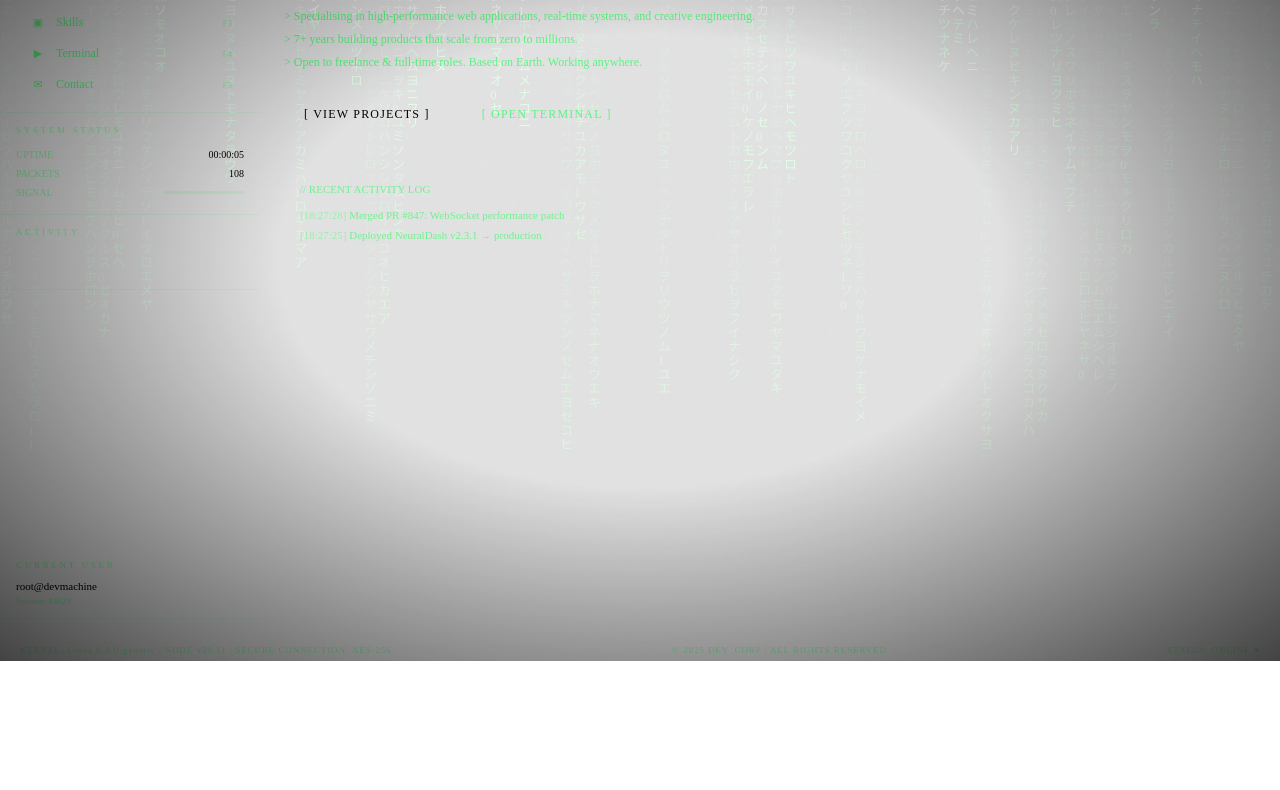
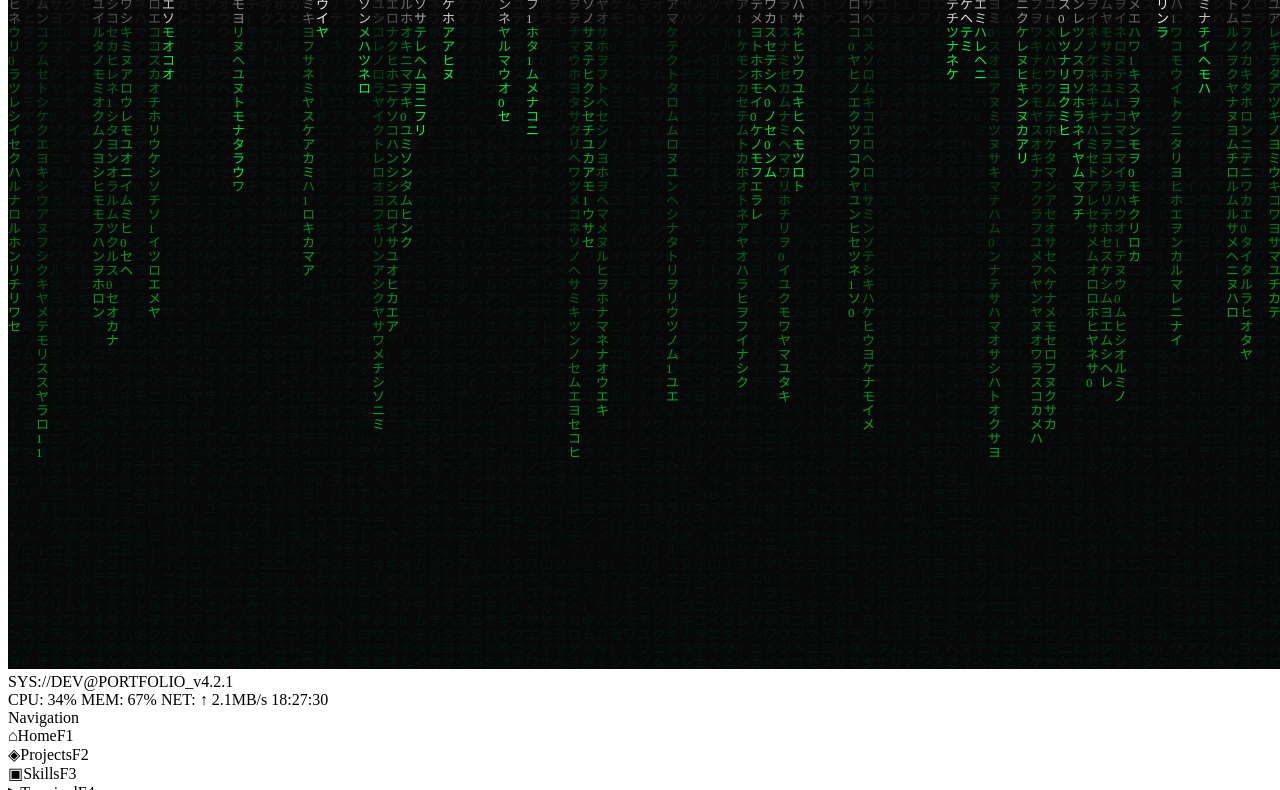
Before and after one commit to Prem759-0/Terminal-portfolio, a plain HTML site: page index.html in a window 1280 px wide. Shown: the part 139-929 px from the top of the page. Before the commit the page ends 800 px from the top, so only its background shows below. Drawn offline with Linux system fonts and the light colour scheme.

Commit message:
Update styles.css

```diff
--- a/styles.css
+++ b/styles.css
@@ -1,71 +1,6 @@
 @
   --border:rgba(0,255,65,0.2);--border2:rgba(0,255,65,0.4);
-  --font:'Share Tech Mono',monospace;--font2:'Orbitron',monospace;
-  --scanline:repeating-linear-gradient(0deg,transparent,transparent 2px,rgba(0,0,0,0.15) 2px,rgba(0,0,0,0.15) 4px);
-}
-html,body{width:100%;height:100%;overflow:hidden;background:var(--bg);color:var(--green);font-family:var(--font);}
-
-/* SCANLINE OVERLAY */
-body::before{content:'';position:fixed;inset:0;background:var(--scanline);pointer-events:none;z-index:9999;animation:scanMove 8s linear infinite;}
-body::after{content:'';position:fixed;inset:0;background:radial-gradient(ellipse at center,transparent 40%,rgba(0,0,0,0.7) 100%);pointer-events:none;z-index:9998;}
-@keyframes scanMove{0%{background-position:0 0}100%{background-position:0 100px}}
-
-/* MATRIX RAIN */
-#matrix-bg{position:fixed;inset:0;z-index:0;opacity:0.12;}
-
-/* LAYOUT */
-#app{position:fixed;inset:0;z-index:10;display:grid;grid-template-columns:260px 1fr;grid-template-rows:auto 1fr auto;gap:0;}
-
-/* TOP BAR */
-#topbar{grid-column:1/-1;background:var(--bg2);border-bottom:1px solid var(--border);
-  display:flex;align-items:center;justify-content:space-between;padding:8px 20px;
-  position:relative;overflow:hidden;}
-#topbar::before{content:'';position:absolute;bottom:0;left:0;right:0;height:1px;background:linear-gradient(90deg,transparent,var(--green),transparent);animation:scanH 3s linear infinite;}
-@keyframes scanH{0%{transform:translateX(-100%)}100%{transform:translateX(100%)}}
-.topbar-left{display:flex;align-items:center;gap:16px;}
-.sys-id{font-family:var(--font2);font-size:13px;font-weight:700;color:var(--green);letter-spacing:0.15em;}
-.sys-id span{color:var(--amber);}
-.topbar-dots{display:flex;gap:6px;}
-.dot{width:10px;height:10px;border-radius:50%;cursor:pointer;}
-.dot.red{background:var(--red);box-shadow:0 0 6px var(--red);}
-.dot.amber{background:var(--amber);box-shadow:0 0 6px var(--amber);}
-.dot.green{background:var(--green);box-shadow:0 0 6px var(--green);}
-.topbar-right{display:flex;gap:20px;font-size:10px;color:rgba(0,255,65,0.5);}
-#clock{color:var(--green);font-size:13px;letter-spacing:0.1em;}
-.blink{animation:blink 1s step-end infinite;}
-@keyframes blink{0%,100%{opacity:1}50%{opacity:0}}
-
-/* SIDEBAR */
-#sidebar{background:var(--bg2);border-right:1px solid var(--border);padding:20px 0;overflow-y:auto;display:flex;flex-direction:column;gap:0;}
-.sidebar-section{padding:12px 16px;border-bottom:1px solid rgba(0,255,65,0.08);}
-.sidebar-title{font-size:9px;letter-spacing:0.3em;color:rgba(0,255,65,0.4);margin-bottom:10px;text-transform:uppercase;}
-.nav-item{display:flex;align-items:center;gap:10px;padding:8px 12px;cursor:pointer;border-radius:2px;transition:all 0.2s;font-size:12px;color:rgba(0,255,65,0.6);border-left:2px solid transparent;}
-.nav-item:hover,.nav-item.active{background:var(--green3);border-left-color:var(--green);color:var(--green);}
-.nav-item .nav-icon{font-size:11px;width:16px;text-align:center;color:var(--green2);}
-.nav-item .nav-key{margin-left:auto;font-size:9px;color:rgba(0,255,65,0.3);}
-.status-row{display:flex;justify-content:space-between;align-items:center;padding:4px 0;font-size:10px;}
-.status-label{color:rgba(0,255,65,0.4);}
-.status-val{color:var(--green);}
-.status-bar-wrap{width:80px;height:3px;background:rgba(0,255,65,0.1);border-radius:1px;overflow:hidden;}
-.status-bar-fill{height:100%;background:var(--green);border-radius:1px;box-shadow:0 0 4px var(--green);}
-.mini-chart{display:flex;align-items:flex-end;gap:2px;height:30px;margin-top:8px;}
-.mini-bar{flex:1;background:var(--green2);border-radius:1px 1px 0 0;opacity:0.7;transition:height 0.5s ease;}
-
-/* MAIN CONTENT */
-#main{overflow-y:auto;position:relative;}
-.panel{display:none;padding:24px;animation:fadeIn 0.3s ease;}
-.panel.active{display:block;}
-@keyframes fadeIn{from{opacity:0;transform:translateY(8px)}to{opacity:1;transform:translateY(0)}}
-
-/* TERMINAL STYLE */
-.terminal-header{margin-bottom:20px;}
-.terminal-path{font-size:11px;color:rgba(0,255,65,0.5);margin-bottom:4px;}
-.terminal-title{font-family:var(--font2);font-size:22px;font-weight:900;color:var(--green);text-shadow:0 0 20px rgba(0,255,65,0.5);letter-spacing:0.05em;}
-.terminal-title span{color:var(--amber);}
-.glitch{position:relative;display:inline-block;}
-.glitch::before,.glitch::after{content:attr(data-text);position:absolute;top:0;left:0;width:100%;height:100%;}
-.glitch::before{color:var(--red);animation:glitch1 3s infinite;clip-path:polygon(0 0,100% 0,100% 35%,0 35%);}
-.glitch::after{color:var(--cyan);animation:glitch2 3s infinite;clip-path:polygon(0 65%,100% 65%,100% 100%,0 100%);}
+  --font:'Share Tech
 @keyframes glitch1{0%,90%,100%{transform:translateX(0)}91%{transform:translateX(-3px)}93%{transform:translateX(3px)}95%{transform:translateX(-1px)}}
 @keyframes glitch2{0%,88%,100%{transform:translateX(0)}89%{transform:translateX(3px)}91%{transform:translateX(-2px)}93%{transform:translateX(1px)}}
 
```
